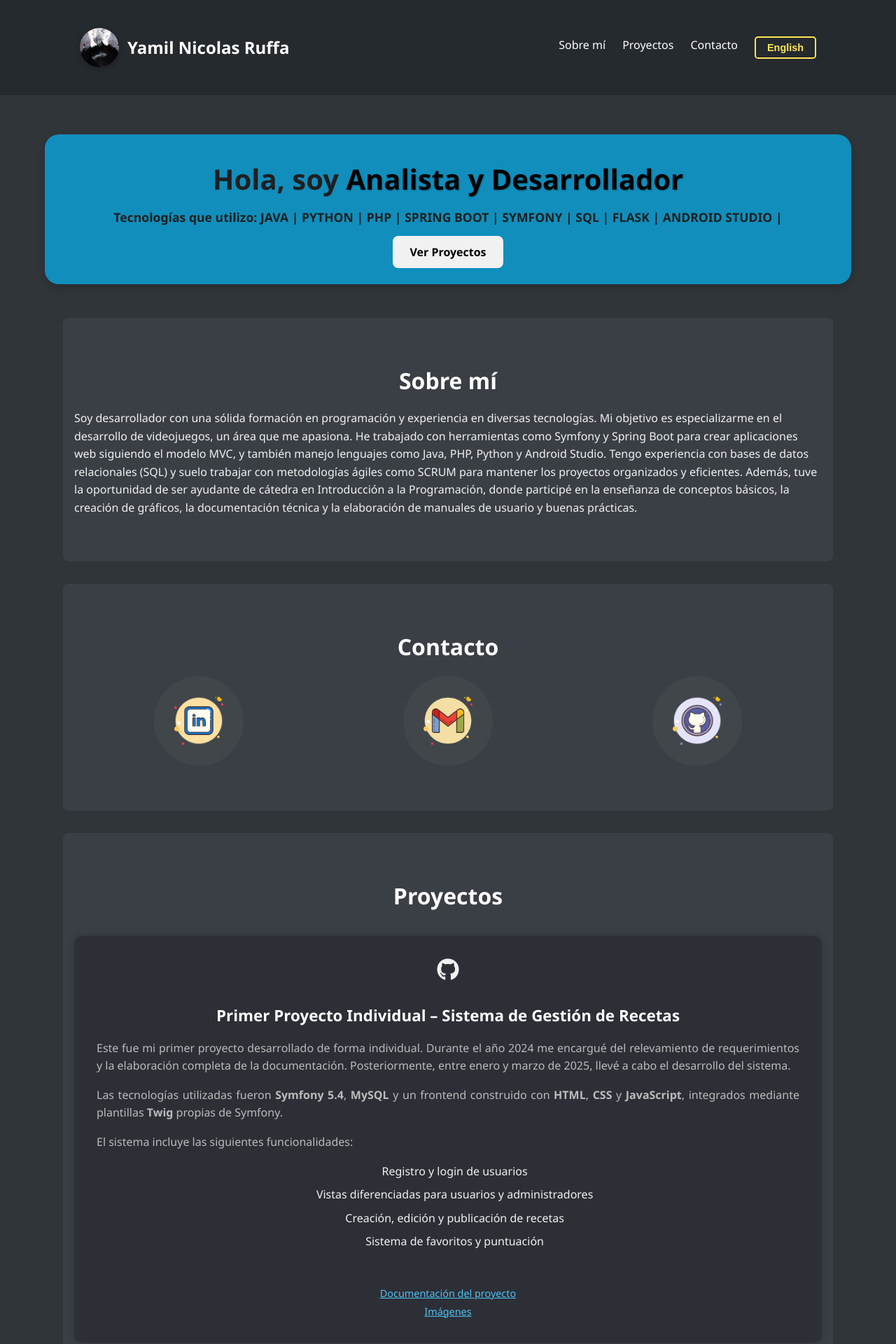
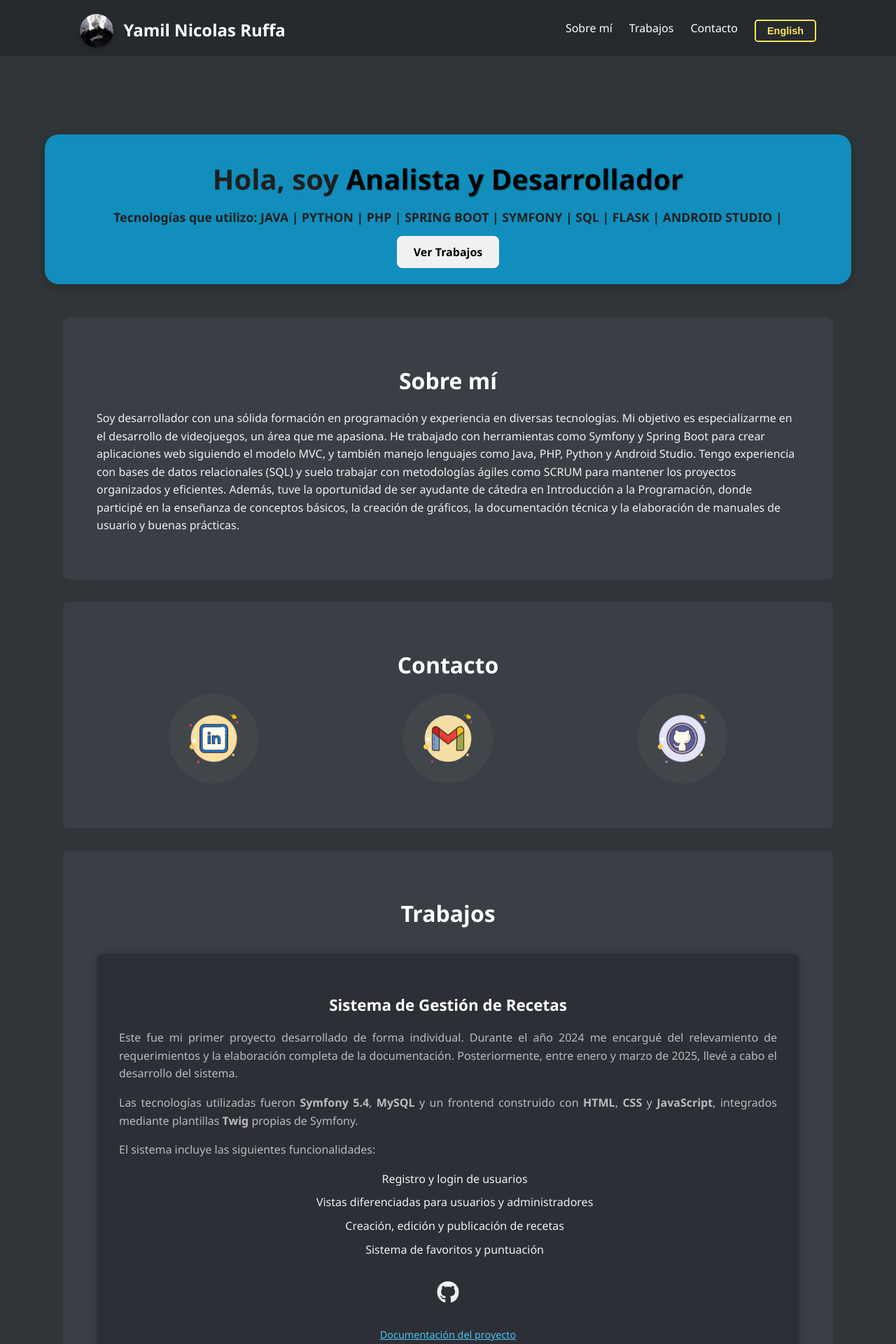
Before and after one commit to Yamilruffa/Portfolio, a Symfony app: template templates/home/index.html.twig in a window 1280 px wide. Shown: the top 1920 px of the page at 70% size. Run offline with Twig, Linux system fonts and the light colour scheme; the template is opened without the code that fills it, so the values that code supplies are empty; some libraries are stand-ins or nearby versions.

Commit message:
arreglos varios

```diff
--- a/public/css/style.css
+++ b/public/css/style.css
@@ -40,11 +40,12 @@ a {
 .navbar {
   background: #252a2f;
   color: white;
-  padding: 1rem 0;
   position: fixed;
+  width: 100%;
   top: 0;
-  width: 100%;
   z-index: 1000;
+  height: 5rem; /* Altura fija */
+  overflow: hidden; /* Evita que el contenido se desborde */
 }
 
 nav {
@@ -57,11 +58,13 @@ nav {
   display: flex;
   align-items: center;
   gap: 0.75rem;
+  transform: scale(1.2); /* Aumenta tamaño sin ocupar más espacio */
+  transform-origin: left center; /* Mantiene alineado con la izquierda */
 }
 
 .logo-with-image .avatar {
-  width: 3.5rem;
-  height: 3.5rem;
+  width: 2.5rem;
+  height: 2.5rem;
   border-radius: 50%;
   object-fit: cover;
   box-shadow: 0 0.125rem 0.5rem rgba(0, 0, 0, 0.2);
@@ -73,7 +76,7 @@ nav {
 }
 
 .logo {
-  font-size: 1.5rem;
+  font-size: 1.25rem;
   font-weight: bold;
 }
 
@@ -145,12 +148,12 @@ nav ul li a {
 }
 
 .btn-primary:hover {
-  background: #e0e0e0;
+  background: #ffe556;
 }
 
 /* SECCIONES */
 .section {
-  padding: 4rem 1rem;
+  padding: 4rem 3rem;
   background: #3a3f45;
   border-radius: 8px;
   margin-bottom: 2rem;
@@ -277,6 +280,18 @@ nav ul li a {
   text-decoration: underline;
 }
 
+.project-footer {
+  display: flex;
+  flex-direction: column;
+  align-items: center;
+  gap: 1rem;
+  margin-top: 2rem;
+}
+
+.project-footer i {
+  font-size: 2.5rem;
+  color: #fff;
+}
 
 
 /* Contact image container */
@@ -418,6 +433,16 @@ nav ul li a {
   flex-direction: column;
 }
 
+
+.footer{
+    background-color: #0077b5;
+    color: #ffffff;
+    text-align: center;
+    padding: 20px 0;
+    font-family: Arial, sans-serif;
+    font-size: 1.25rem;
+    width: 100%;
+}
 
 /* Responsive */
 @media (max-width: 48rem) {
@@ -616,3 +641,9 @@ nav ul li a {
     box-shadow: 0 0 8px rgba(0,0,0,0.2);
     cursor: pointer;
 }
+
+@media (max-width: 768px) {
+  .section {
+    padding: 2rem 1.5rem;
+  }
+}
--- a/templates/home/index.html.twig
+++ b/templates/home/index.html.twig
@@ -12,7 +12,7 @@
             <div class="menu-toggle" onclick="toggleMenu()">☰</div>
             <ul id="nav-links">
                 <li><a href="#sobre-mi-es" class="lang-es">Sobre mí</a><a href="#about-me-en" class="lang-en" style="display: none;">About me</a></li>
-                <li><a href="#proyectos-es" class="lang-es">Proyectos</a><a href="#projects-en" class="lang-en" style="display: none;">Projects</a></li>
+                <li><a href="#proyectos-es" class="lang-es">Trabajos</a><a href="#projects-en" class="lang-en" style="display: none;">Projects</a></li>
                 <li><a href="#contacto-es" class="lang-es">Contacto</a><a href="#contact-en" class="lang-en" style="display: none;">Contact</a></li>
                 <li><button id="lang-toggle" class="language-button">English</button></li>
             </ul>
@@ -23,7 +23,7 @@
         <div class="container hero-content">
             <h1>Hola, soy <span class="highlight">Analista y Desarrollador</span></h1>
             <p>Tecnologías que utilizo: <strong> JAVA | PYTHON | PHP | SPRING BOOT | SYMFONY | SQL | FLASK | ANDROID STUDIO |</strong></p>
-            <a href="#proyectos-es" class="btn-primary">Ver Proyectos</a>
+            <a href="#proyectos-es" class="btn-primary">Ver Trabajos</a>
         </div>
     </section>
     <section class="hero lang-en" style="display: none;">
@@ -126,13 +126,12 @@
     </section>
 
     <section id="proyectos-es" class="section container lang-es">
-        <h2>Proyectos</h2>
+        <h2>Trabajos</h2>
         <div class="project-list">
             <div class="project-item">
                 <a href="https://github.com/Yamilruffa/RecetarioCocinaSym" target="_blank" class="project-link">
-                    <i class="fab fa-github"></i>
                     <div class="project-info">
-                        <h3>Primer Proyecto Individual – Sistema de Gestión de Recetas</h3>
+                        <h3>Sistema de Gestión de Recetas</h3>
                         <p>Este fue mi primer proyecto desarrollado de forma individual. Durante el año 2024 me encargué del relevamiento de requerimientos y la elaboración completa de la documentación. Posteriormente, entre enero y marzo de 2025, llevé a cabo el desarrollo del sistema.</p>
                         <p>Las tecnologías utilizadas fueron <strong>Symfony 5.4</strong>, <strong>MySQL</strong> y un frontend construido con <strong>HTML</strong>, <strong>CSS</strong> y <strong>JavaScript</strong>, integrados mediante plantillas <strong>Twig</strong> propias de Symfony.</p>
                         <p>El sistema incluye las siguientes funcionalidades:</p>
@@ -144,6 +143,7 @@
                         </ul>
                     </div>
                 </a>
+                <i class="fab fa-github"></i>
                 <p class="project-docs">
                     <a href="{{ asset('archivos/Documentacion - Sistema Recetario.pdf') }}" target="_blank">
                         Documentación del proyecto
@@ -154,7 +154,6 @@
 
             <div class="project-item">
                 <a href="https://github.com/usuario/proyecto2" target="_blank" class="project-link">
-                    <i class="fab fa-github"></i>
                     <div class="project-info">
                         <h3>Sistema Único de Gestión Institucional Superior Técnica – Proyecto en Equipo</h3>
                         <p>Este sistema fue desarrollado en colaboración con compañeros del instituto y profesores, a lo largo de un período de tres años.</p>
@@ -170,10 +169,28 @@
                         <p>Nos enfocamos en la corrección de errores, validaciones y mejoras generales del código. También desarrollamos módulos secundarios, como el sistema de toma de asistencia.</p>
                         <p>Todo el proceso fue llevado a cabo aplicando metodologías ágiles (<strong>Scrum</strong>), en colaboración constante entre alumnos y docentes.</p>
                         <p><em>Si bien el repositorio de este proyecto no es público, ante cualquier duda pueden comunicarse con el instituto en el siguiente enlace:
-                        <a href="http://www.i12.com.ar/i12/" target="_blank">http://www.i12.com.ar/i12/</a>
                         </p>
                     </div>
                 </a>
+                <i class="fab fa-github"></i>
+                <p class="project-docs">
+                    <a href="{{ asset('archivos/documentacion_proyecto2.pdf') }}" target="_blank">
+                        Documentación del proyecto
+                    </a>
+                </p>
+                <a href="http://www.i12.com.ar/i12/" target="_blank">http://www.i12.com.ar/i12/</a>
+            </div>
+
+            <div class="project-item">
+                <a href="https://github.com/usuario/proyecto3" target="_blank" class="project-link">
+                    <div class="project-info">
+                        <h3>Sistema de Gestion de stock para pintureria</h3>
+                        <p>En este proyecto participe realizando el desarrollo de backend utilizando Flask, un
+                        framework de python. En colaboracion con los equipos de frontend, diseño y analisis, se creo un
+                        sistema que permite a los usuario generar presupuestos y administrar el stock para su negocio</p>
+                    </div>
+                </a>
+                <i class="fab fa-github"></i>
                 <p class="project-docs">
                     <a href="{{ asset('archivos/documentacion_proyecto2.pdf') }}" target="_blank">
                         Documentación del proyecto
@@ -183,27 +200,13 @@
 
             <div class="project-item">
                 <a href="https://github.com/usuario/proyecto3" target="_blank" class="project-link">
-                    <i class="fab fa-github"></i>
                     <div class="project-info">
-                        <h3>proyecto 3</h3>
-                        <p>texto del proyecto</p>
+                        <h3>Sistema de Gestion Comercial para comiqueria</h3>
+                        <p>En desarrollo.<br>
+                        Etapa: Licitacion de requerimentos- diseño de base de datos</p>
                     </div>
                 </a>
-                <p class="project-docs">
-                    <a href="{{ asset('archivos/documentacion_proyecto2.pdf') }}" target="_blank">
-                        Documentación del proyecto
-                    </a>
-                </p>
-            </div>
-
-            <div class="project-item">
-                <a href="https://github.com/usuario/proyecto3" target="_blank" class="project-link">
                 <i class="fab fa-github"></i>
-                    <div class="project-info">
-                        <h3>proyecto 4</h3>
-                        <p>texto del proyecto</p>
-                    </div>
-                </a>
                 <p class="project-docs">
                     <a href="{{ asset('archivos/documentacion_proyecto2.pdf') }}" target="_blank">
                         Documentación del proyecto
@@ -218,9 +221,8 @@
         <div class="project-list">
             <div class="project-item">
                 <a href="https://github.com/Yamilruffa/RecetarioCocinaSym" target="_blank" class="project-link">
-                    <i class="fab fa-github"></i>
                     <div class="project-info">
-                        <h3>First Individual Project – Recipe Management System</h3>
+                        <h3>Recipe Management System</h3>
                         <p>This was my first project developed independently. Throughout 2024, I was responsible for gathering requirements and producing all the documentation. Then, from January to March 2025, I carried out the system’s full development.</p>
                         <p>The technologies used were <strong>Symfony 5.4</strong>, <strong>MySQL</strong>, and a frontend built with <strong>HTML</strong>, <strong>CSS</strong>, and <strong>JavaScript</strong>, integrated using <strong>Twig</strong> templates (Symfony's templating engine).</p>
                         <p>The system includes the following features:</p>
@@ -232,6 +234,7 @@
                         </ul>
                     </div>
                 </a>
+                <i class="fab fa-github"></i>
                 <p class="project-docs">
                     <a href="{{ asset('archivos/Documentacion - Sistema Recetario.pdf') }}" target="_blank">
                         Project Documentation
@@ -241,7 +244,6 @@
 
             <div class="project-item">
                 <a href="https://github.com/usuario/proyecto2" target="_blank" class="project-link">
-                    <i class="fab fa-github"></i>
                     <div class="project-info">
                         <h3>Unified Management System for Technical Higher Education Institutions – Team Project</h3>
                         <p>This system was developed in collaboration with fellow students and professors over a period of three years.</p>
@@ -257,25 +259,27 @@
                         <p>We focused on bug fixing, validations, and overall code improvement. We also developed secondary modules, such as the attendance tracking system.</p>
                         <p>The entire process was carried out using agile methodologies (<strong>Scrum</strong>), with constant collaboration between students and instructors.</p>
                         <p><em>Although the repository for this project is not public, you can contact the institute for more information at the following link:
-                        <a href="http://www.i12.com.ar/i12/" target="_blank">http://www.i12.com.ar/i12/</a>
                         </p>
                     </div>
                 </a>
+                <i class="fab fa-github"></i>
                 <p class="project-docs">
                     <a href="{{ asset('aca va la docu del proyecto 2') }}" target="_blank">
                         Project Documentation
                     </a>
                 </p>
+                <a href="http://www.i12.com.ar/i12/" target="_blank">http://www.i12.com.ar/i12/</a>
             </div>
 
             <div class="project-item">
                 <a href="https://github.com/usuario/proyecto3" target="_blank" class="project-link">
-                    <i class="fab fa-github"></i>
                     <div class="project-info">
-                        <h3>project 3</h3>
-                        <p>texto del proyecto</p>
+                        <h3>Comic Book Sales Management System</h3>
+                        <p>Under development.<br>
+                        Stage: Requirements bidding - database design</p>
                     </div>
                 </a>
+                <i class="fab fa-github"></i>
                 <p class="project-docs">
                     <a href="{{ asset('archivos/documentacion_proyecto2.pdf') }}" target="_blank">
                         Documentación del proyecto
@@ -285,12 +289,15 @@
 
             <div class="project-item">
                 <a href="https://github.com/usuario/proyecto3" target="_blank" class="project-link">
-                    <i class="fab fa-github"></i>
                     <div class="project-info">
-                        <h3>project 4</h3>
-                        <p>texto del proyecto</p>
+                        <h3>Stock Management System for a Paint Store</h3>
+                        <p>In this project, I participated in backend development using Flask, a Python framework.
+                        In collaboration with the frontend, design, and analytics teams, a system was created that allows
+                        users to generate quotes and manage inventory for their business.</p>
+
                     </div>
                 </a>
+                <i class="fab fa-github"></i>
                 <p class="project-docs">
                     <a href="{{ asset('archivos/documentacion_proyecto2.pdf') }}" target="_blank">
                         Documentación del proyecto
@@ -300,6 +307,10 @@
         </div>
     </section>
 
+    <footer class="footer">
+        <p>&copy; 2025 - Yamil Nicolas Ruffa.<br> Todos los derechos reservados.</p>
+    </footer>
+
 
     <div id="image-modal" class="modal" style="display:none;">
         <div class="modal-content">
@@ -307,8 +318,6 @@
             <div id="modal-images" style="display:flex; flex-wrap: wrap; gap: 1rem; justify-content: center;"></div>
         </div>
         </div>
-
-
     </div>
 {% endblock %}
 
```
Lines whose indentation alone changed are shown as unchanged.
